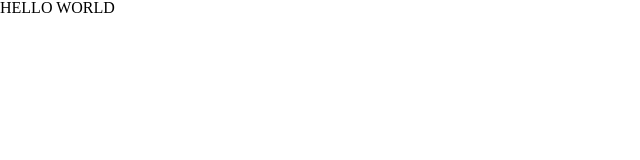
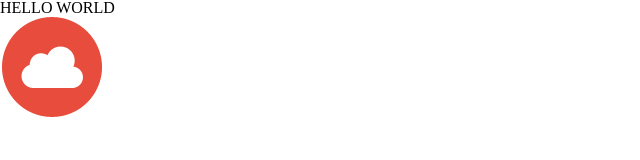
Before and after one commit to Halaumo/gatsby-starter, a Gatsby site: page / in a window 1280 px wide. Shown: the whole page, without its empty margins (0-640 px from the left). Built offline with nearby package versions, Linux system fonts and the light colour scheme; Gatsby itself is replaced by a stand-in of ours.

Commit message:
add image

```diff
--- a/src/pages/index.tsx
+++ b/src/pages/index.tsx
@@ -1,9 +1,11 @@
 import React from 'react'
+import image from '@/images/icon.png'
 
 const IndexPage = (): JSX.Element => {
   return (
     <>
       <h1>HELLO WORLD</h1>
+      <img src={image} alt="no image"/>
     </>
   )
 }
```
Also changed, not shown: src/images/icon.png (added).
